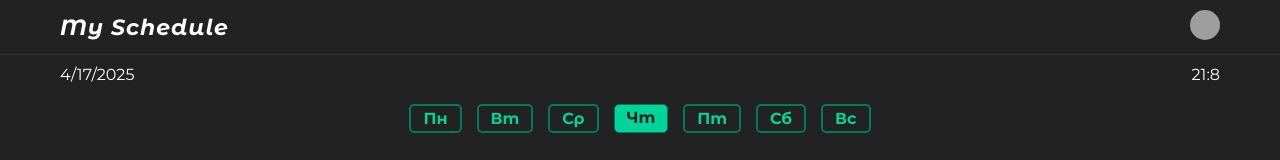
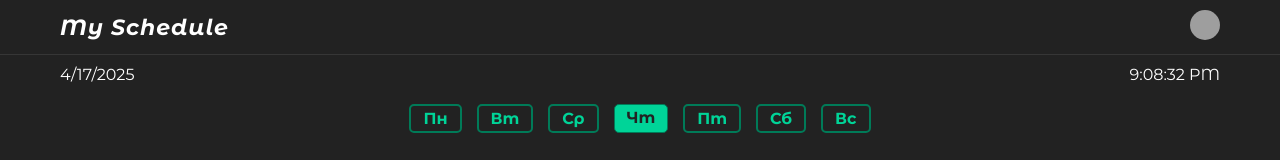
Before and after one commit to Samur000/schedule, a Next.js app: page / in a window 1280 px wide. Shown: the top 160 px of the page. Built offline with nearby package versions, Linux system fonts and the light colour scheme; grey boxes are pictures that could not be loaded.

Commit message:
add to timer time

```diff
--- a/src/app/components/WeekDaysComponent.jsx
+++ b/src/app/components/WeekDaysComponent.jsx
@@ -1,13 +1,29 @@
+"use client"
+
+import { useState, useEffect } from 'react';
+
 export default function WeekDaysComponent() {
-	const currentDay = new Date().getDay();
+	const [currentDate, setCurrentDate] = useState(new Date());
+
+	// Обновляем дату каждую секунду
+	useEffect(() => {
+		const timer = setInterval(() => {
+			setCurrentDate(new Date());
+		}, 1000);
+
+		// Очищаем таймер при размонтировании компонента
+		return () => clearInterval(timer);
+	}, []);
+
+	const currentDay = currentDate.getDay();
 	const activeDayIndex = currentDay === 0 ? 6 : currentDay - 1;
 	const days = ['Пн', 'Вт', 'Ср', 'Чт', 'Пт', 'Сб', 'Вс'];
-	const myData = new Date()
+
 	return (
 		<div className="week-day-container">
 			<div className="data-container">
-				<div className="data">{myData.toLocaleDateString()}</div>
-				<div className="time">{myData.getHours() === 0 ? `0${myData.getHours()}` : myData.getHours()}:{myData.getMinutes()}</div>
+				<div className="data">{currentDate.toLocaleDateString()}</div>
+				<div className="time">{currentDate.toLocaleTimeString()}</div>
 			</div>
 			<div className="week-days">
 				{days.map((day, index) => (
```
